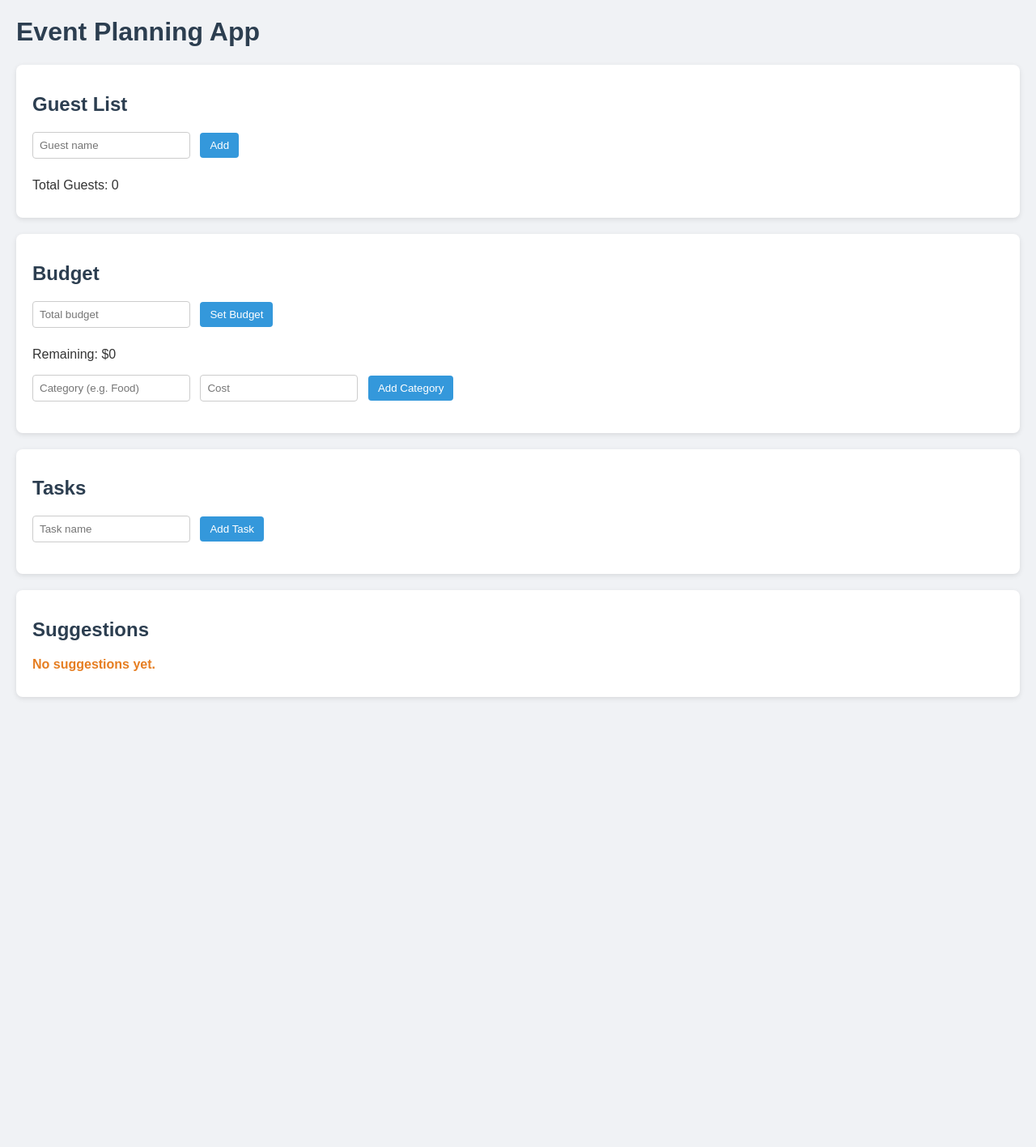
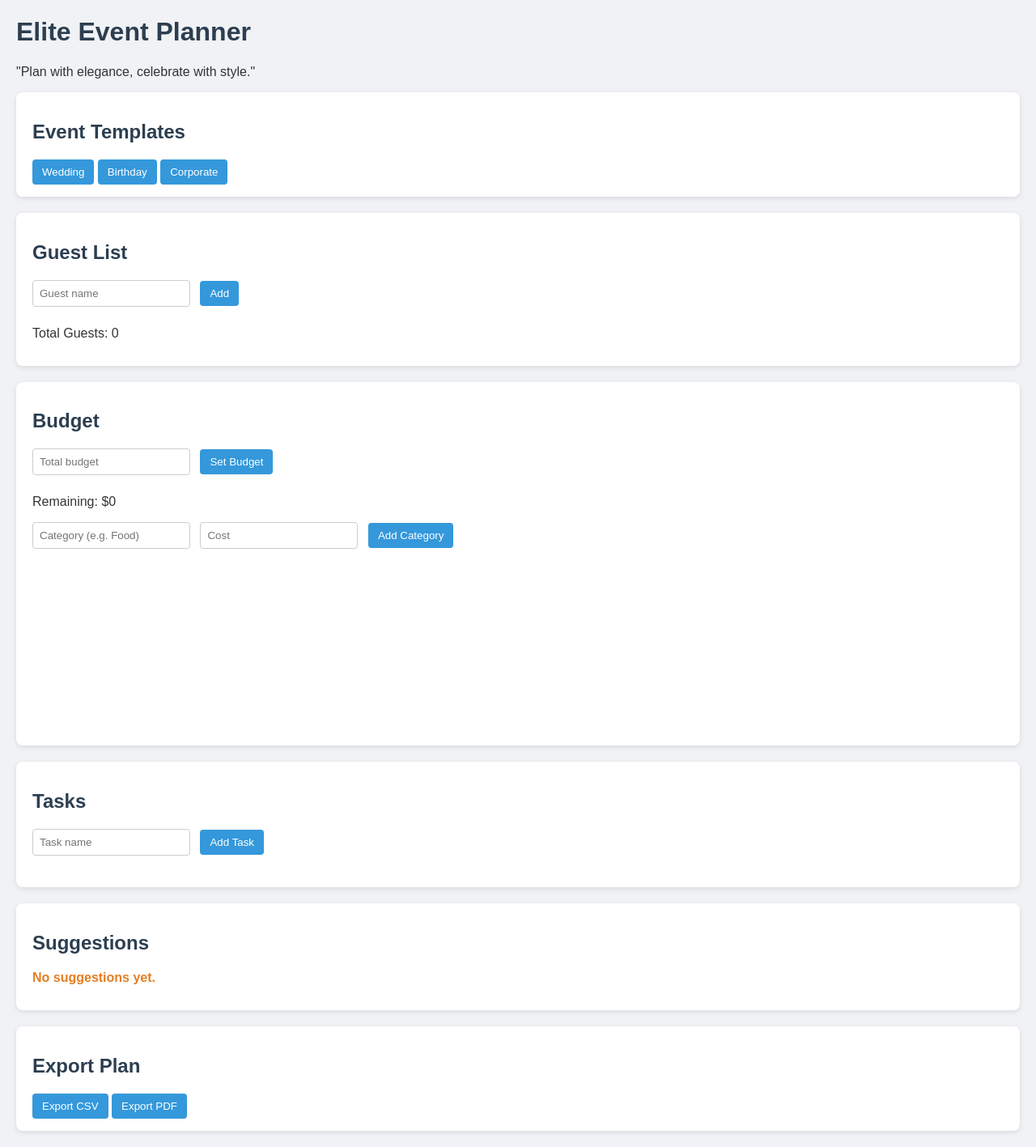
Before and after one commit to alshaghathrahmayas023-ux/Ai-Event-Planner-, a plain HTML site: page index.html in a window 1280 px wide. Shown: the whole page at 81% size. Before the commit the page ends 881 px from the top, so only its background shows below. Drawn offline with nearby package versions, Linux system fonts and the light colour scheme.

Commit message:
Update index.html

```diff
--- a/index.html
+++ b/index.html
@@ -3,12 +3,23 @@
 <head>
     <meta charset="UTF-8">
     <meta name="viewport" content="width=device-width, initial-scale=1.0">
-    <title>Event Planner</title>
+    <title>Elite Event Planner</title>
     <link rel="stylesheet" href="style.css">
 </head>
-<body>
+<body onload="loadData()">
 
-    <h1>Event Planning App</h1>
+    <header>
+        <h1>Elite Event Planner</h1>
+        <p class="quote">"Plan with elegance, celebrate with style."</p>
+    </header>
+
+    <!-- Event Templates -->
+    <section>
+        <h2>Event Templates</h2>
+        <button onclick="applyTemplate('wedding')">Wedding</button>
+        <button onclick="applyTemplate('birthday')">Birthday</button>
+        <button onclick="applyTemplate('corporate')">Corporate</button>
+    </section>
 
     <!-- Guest List -->
     <section>
@@ -26,10 +37,15 @@
         <button onclick="setBudget()">Set Budget</button>
         <p>Remaining: $<span id="remainingBudget">0</span></p>
 
+        <div id="budgetBarContainer">
+            <div id="budgetBar"></div>
+        </div>
+
         <input id="categoryName" placeholder="Category (e.g. Food)">
         <input id="categoryCost" type="number" placeholder="Cost">
         <button onclick="addCategory()">Add Category</button>
         <ul id="categoryList"></ul>
+        <canvas id="categoryChart" width="400" height="200"></canvas>
     </section>
 
     <!-- Tasks -->
@@ -46,6 +62,14 @@
         <p id="suggestionText">No suggestions yet.</p>
     </section>
 
+    <!-- Export -->
+    <section>
+        <h2>Export Plan</h2>
+        <button onclick="exportCSV()">Export CSV</button>
+        <button onclick="exportPDF()">Export PDF</button>
+    </section>
+
+    <script src="https://cdn.jsdelivr.net/npm/chart.js"></script>
     <script src="script.js"></script>
 </body>
 </html>
```
